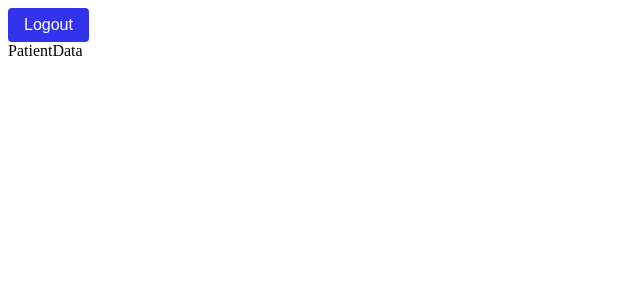
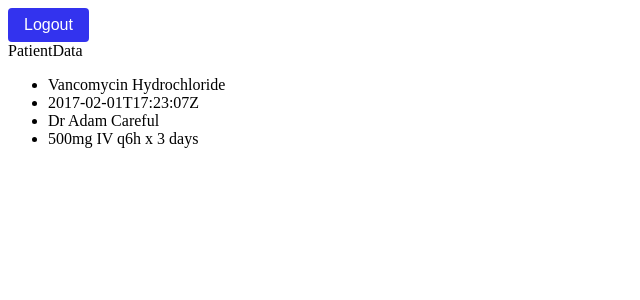
Before and after one commit to imohare/MEDICHAIN, a React (Create React App) app in the folder client/my-app/: page /patient in a window 1280 px wide. Shown: the top 300 px of the page, without its empty margins (0-640 px from the left). Built offline with nearby package versions, Linux system fonts and the light colour scheme.

Commit message:
read in simple json on /patient page

```diff
--- /dev/null
+++ b/client/my-app/src/pages/patient/medicationAdmin.json
@@ -0,0 +1,6 @@
+{
+  "drug":"Vancomycin Hydrochloride",
+  "recorded": "2017-02-01T17:23:07Z",
+  "who":"Dr Adam Careful",
+  "dosage":"500mg IV q6h x 3 days"
+}
--- a/client/my-app/src/pages/patient/patient-data.jsx
+++ b/client/my-app/src/pages/patient/patient-data.jsx
@@ -1,15 +1,23 @@
-import { Flex, Box, Text } from "rebass";
+import { Flex, Box, Text} from "rebass";
+import LogoutButton from "../../buttons/logout";
+import myData from './medicationAdmin.json';
 
-import LogoutButton from "../../buttons/logout";
 
 export default function PatientData() {
-
+  var arr = [];
+  Object.keys(myData).forEach(function(key) {
+    arr.push(myData[key]);
+  });
+  const listItems = arr.map((field) =>
+  <li>{field}</li>
+  );
   return (
    <div>
     <Flex>
       <LogoutButton/>
     </Flex>
-     <text>PatientData</text>
+    <text>PatientData</text>
+    <ul>{listItems}</ul>
    </div>
   )
 }
```
Also changed, not shown: 1 other file (tests, documents, lock files or other folders).
